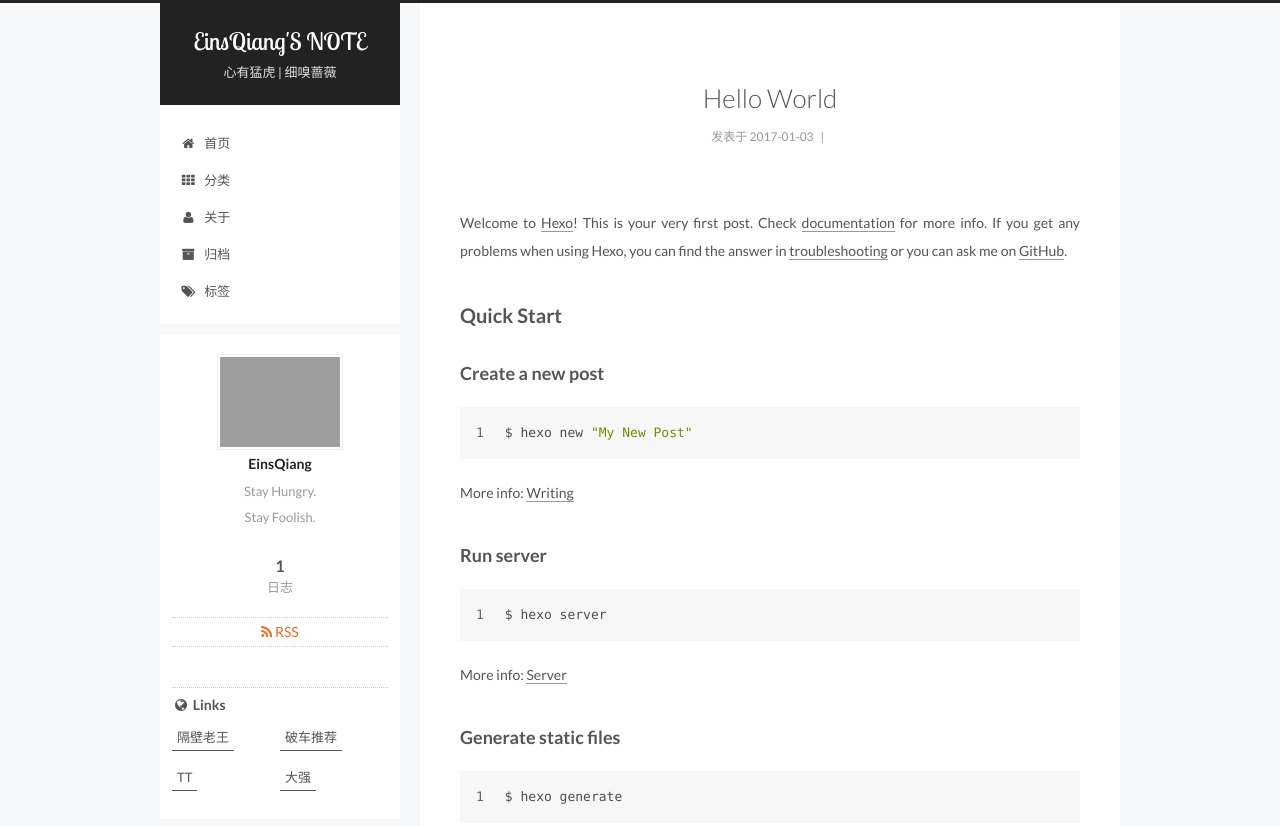
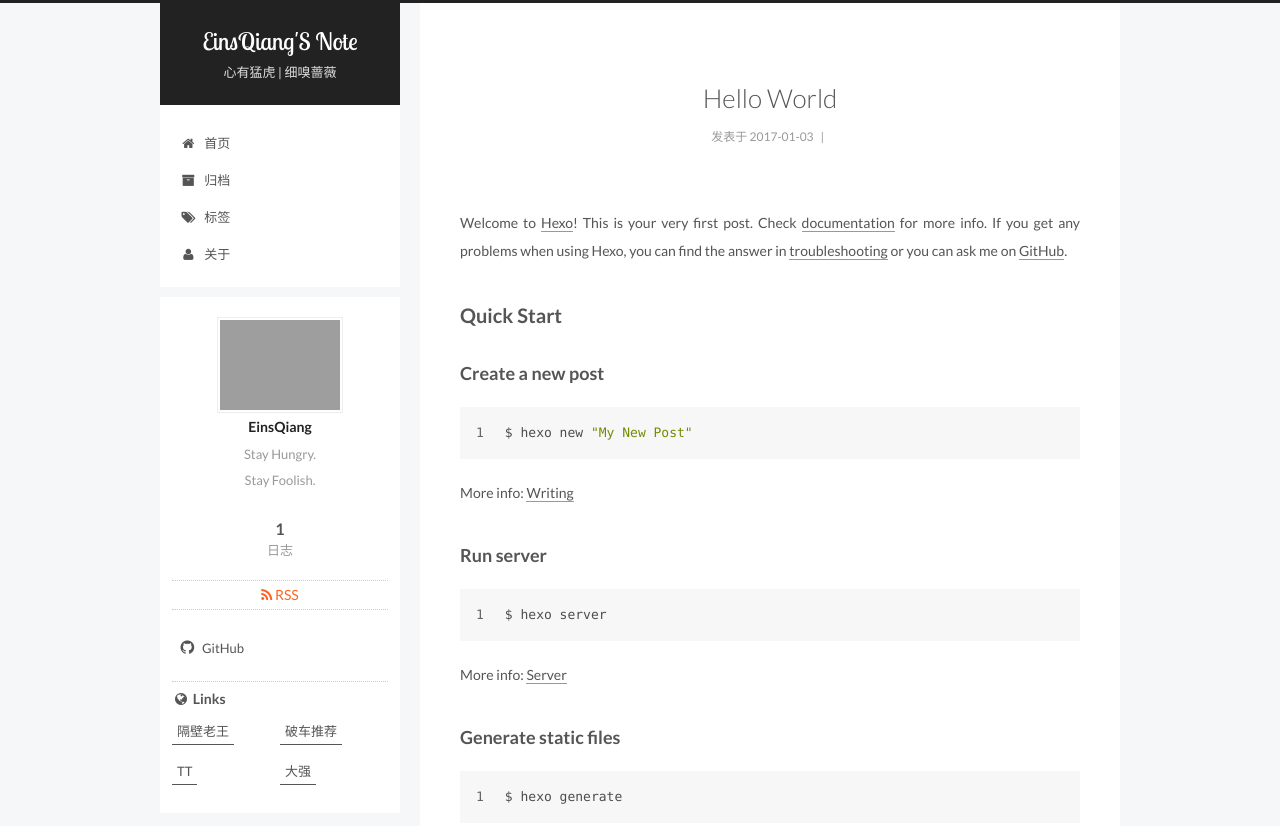
Before and after one commit to EinsQiang/EinsQiang.github.io, a plain HTML site: page index.html in a window 1280 px wide. Shown: the top 826 px of the page. Drawn offline with Linux system fonts and the light colour scheme; grey boxes are pictures that could not be loaded; a script that the page names is missing.

Commit message:
Site updated: 2017-01-03 14:23:52

```diff
--- a/2017/01/03/hello-world/index.html
+++ b/2017/01/03/hello-world/index.html
@@ -84,7 +84,7 @@
 
 
 
-  <link rel="alternate" href="/atom.xml" title="EinsQiang'S NOTE" type="application/atom+xml" />
+  <link rel="alternate" href="/atom.xml" title="EinsQiang'S Note" type="application/atom+xml" />
 
 
 
@@ -101,7 +101,7 @@ Quick">
 <meta property="og:type" content="article">
 <meta property="og:title" content="Hello World">
 <meta property="og:url" content="http://yoursite.com/2017/01/03/hello-world/index.html">
-<meta property="og:site_name" content="EinsQiang'S NOTE">
+<meta property="og:site_name" content="EinsQiang'S Note">
 <meta property="og:description" content="Welcome to Hexo! This is your very first post. Check documentation for more info. If you get any problems when using Hexo, you can find the answer in troubleshooting or you can ask me on GitHub.
 Quick">
 <meta property="og:updated_time" content="2017-01-03T02:51:22.217Z">
@@ -126,7 +126,7 @@ Quick">
   };
 </script>
 
-  <title> Hello World | EinsQiang'S NOTE </title>
+  <title> Hello World | EinsQiang'S Note </title>
 </head>
 
 <body itemscope itemtype="http://schema.org/WebPage" lang="zh-Hans">
@@ -167,7 +167,7 @@ Quick">
   <div class="custom-logo-site-title">
     <a href="/"  class="brand" rel="start">
       <span class="logo-line-before"><i></i></span>
-      <span class="site-title">EinsQiang'S NOTE</span>
+      <span class="site-title">EinsQiang'S Note</span>
       <span class="logo-line-after"><i></i></span>
     </a>
   </div>
@@ -199,26 +199,6 @@ Quick">
         </li>
 
 
-        <li class="menu-item menu-item-categories">
-          <a href="/categories" rel="section">
-
-              <i class="menu-item-icon fa fa-fw fa-th"></i> <br />
-
-            分类
-          </a>
-        </li>
-
-
-        <li class="menu-item menu-item-about">
-          <a href="/about" rel="section">
-
-              <i class="menu-item-icon fa fa-fw fa-user"></i> <br />
-
-            关于
-          </a>
-        </li>
-
-
         <li class="menu-item menu-item-archives">
           <a href="/archives" rel="section">
 
@@ -235,6 +215,16 @@ Quick">
               <i class="menu-item-icon fa fa-fw fa-tags"></i> <br />
 
             标签
+          </a>
+        </li>
+
+
+        <li class="menu-item menu-item-about">
+          <a href="/about" rel="section">
+
+              <i class="menu-item-icon fa fa-fw fa-user"></i> <br />
+
+            关于
           </a>
         </li>
 
@@ -463,6 +453,17 @@ Quick">
 
         <div class="links-of-author motion-element">
 
+
+              <span class="links-of-author-item">
+                <a href="https://github.com/EinsQiang" target="_blank" title="GitHub">
+
+                    <i class="fa fa-fw fa-github"></i>
+
+                  GitHub
+                </a>
+              </span>
+
+
         </div>
 
 
--- a/atom.xml
+++ b/atom.xml
@@ -1,6 +1,6 @@
 <?xml version="1.0" encoding="utf-8"?>
 <feed xmlns="http://www.w3.org/2005/Atom">
-  <title>EinsQiang&#39;S NOTE</title>
+  <title>EinsQiang&#39;S Note</title>
   <subtitle>心有猛虎 | 细嗅蔷薇</subtitle>
   <link href="/atom.xml" rel="self"/>
 
--- a/css/main.css
+++ b/css/main.css
@@ -1664,7 +1664,7 @@ pre .javascript .function {
   width: 4px;
   height: 4px;
   border-radius: 50%;
-  background: #04343d;
+  background: #cb81e5;
 }
 .links-of-blogroll {
   font-size: 13px;
--- a/index.html
+++ b/index.html
@@ -82,7 +82,7 @@
 
 
 
-  <link rel="alternate" href="/atom.xml" title="EinsQiang'S NOTE" type="application/atom+xml" />
+  <link rel="alternate" href="/atom.xml" title="EinsQiang'S Note" type="application/atom+xml" />
 
 
 
@@ -96,12 +96,12 @@
 
 <meta name="description" content="Stay Hungry.Stay Foolish.">
 <meta property="og:type" content="website">
-<meta property="og:title" content="EinsQiang'S NOTE">
+<meta property="og:title" content="EinsQiang'S Note">
 <meta property="og:url" content="http://yoursite.com/index.html">
-<meta property="og:site_name" content="EinsQiang'S NOTE">
+<meta property="og:site_name" content="EinsQiang'S Note">
 <meta property="og:description" content="Stay Hungry.Stay Foolish.">
 <meta name="twitter:card" content="summary">
-<meta name="twitter:title" content="EinsQiang'S NOTE">
+<meta name="twitter:title" content="EinsQiang'S Note">
 <meta name="twitter:description" content="Stay Hungry.Stay Foolish.">
 
 
@@ -120,7 +120,7 @@
   };
 </script>
 
-  <title> EinsQiang'S NOTE </title>
+  <title> EinsQiang'S Note </title>
 </head>
 
 <body itemscope itemtype="http://schema.org/WebPage" lang="zh-Hans">
@@ -163,7 +163,7 @@
   <div class="custom-logo-site-title">
     <a href="/"  class="brand" rel="start">
       <span class="logo-line-before"><i></i></span>
-      <span class="site-title">EinsQiang'S NOTE</span>
+      <span class="site-title">EinsQiang'S Note</span>
       <span class="logo-line-after"><i></i></span>
     </a>
   </div>
@@ -195,26 +195,6 @@
         </li>
 
 
-        <li class="menu-item menu-item-categories">
-          <a href="/categories" rel="section">
-
-              <i class="menu-item-icon fa fa-fw fa-th"></i> <br />
-
-            分类
-          </a>
-        </li>
-
-
-        <li class="menu-item menu-item-about">
-          <a href="/about" rel="section">
-
-              <i class="menu-item-icon fa fa-fw fa-user"></i> <br />
-
-            关于
-          </a>
-        </li>
-
-
         <li class="menu-item menu-item-archives">
           <a href="/archives" rel="section">
 
@@ -231,6 +211,16 @@
               <i class="menu-item-icon fa fa-fw fa-tags"></i> <br />
 
             标签
+          </a>
+        </li>
+
+
+        <li class="menu-item menu-item-about">
+          <a href="/about" rel="section">
+
+              <i class="menu-item-icon fa fa-fw fa-user"></i> <br />
+
+            关于
           </a>
         </li>
 
@@ -424,6 +414,17 @@
 
         <div class="links-of-author motion-element">
 
+
+              <span class="links-of-author-item">
+                <a href="https://github.com/EinsQiang" target="_blank" title="GitHub">
+
+                    <i class="fa fa-fw fa-github"></i>
+
+                  GitHub
+                </a>
+              </span>
+
+
         </div>
 
 
```
Also changed, not shown: archives/2017/01/index.html (+27 -26 lines), archives/2017/index.html (+27 -26 lines), archives/index.html (+27 -26 lines).
